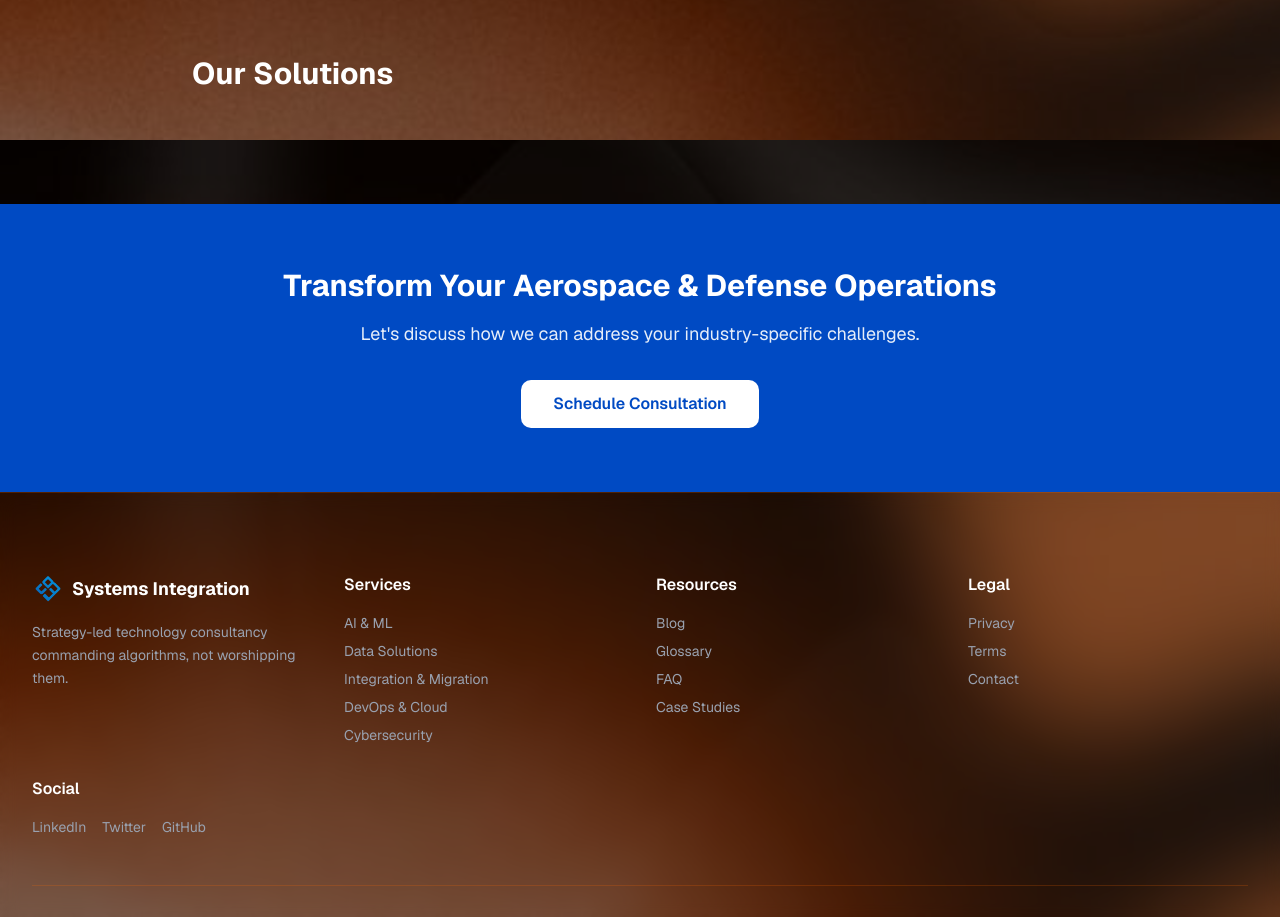
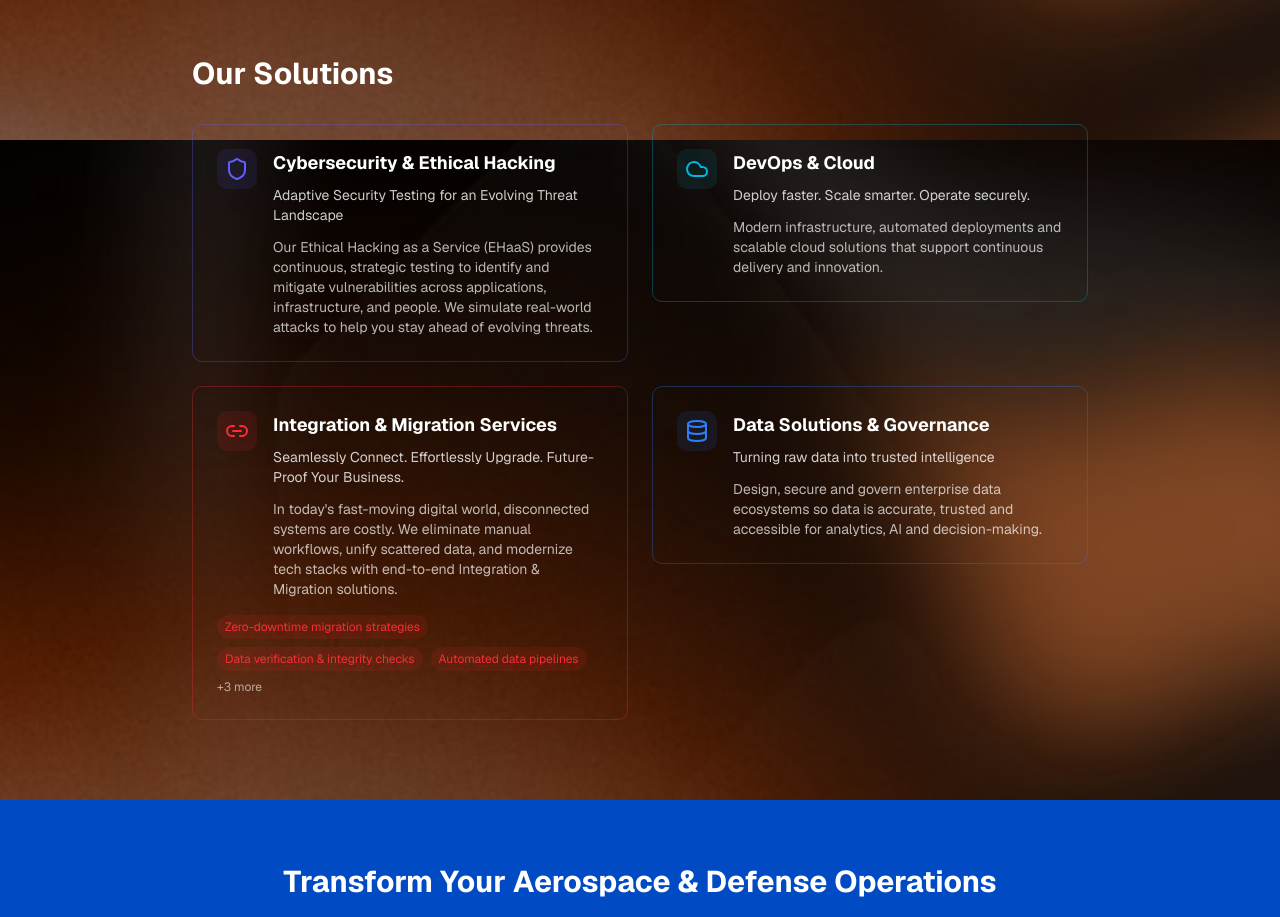
Before and after one commit to usmansiddiquisi139-ux/Website, a Next.js app: page /industries/aerospace in a window 1280 px wide. Shown: the part 660-1577 px from the top of the page. Built offline with nearby package versions, Linux system fonts and the light colour scheme.

Commit message:
fix(routing): update [slug] pages for industries, blog, and portfolio
- Fixed async params handling for Next.js 16 compatibility

- Improved TypeScript types and metadata generation

```diff
--- a/app/industries/[slug]/IndustryClientPage.tsx
+++ b/app/industries/[slug]/IndustryClientPage.tsx
@@ -5,6 +5,7 @@ import { Footer } from "@/components/footer"
 import Link from "next/link"
 import { notFound } from "next/navigation"
 import { useEffect } from "react"
+import { ArrowRight } from "lucide-react"
 import { services as allServices } from "@/lib/services-data"
 
 // Helper to map color key to useful tailwind class fragments
@@ -23,7 +24,15 @@ const getColorClasses = (colorKey: string) => {
 
 
 
-export default function IndustryClientPage({ params, industry }: { params: any; industry: any }) {
+interface Industry {
+  name: string;
+  description: string;
+  challenges: string[];
+  solutions: string[];
+  caseStudies: any[];
+}
+
+export default function IndustryClientPage({ params, industry }: { params: { slug: string }; industry: Industry }) {
   if (!industry) {
     notFound()
   }
@@ -32,10 +41,19 @@ export default function IndustryClientPage({ params, industry }: { params: any;
     window.scrollTo(0, 0)
   }, [params.slug])
 
+  console.log('Industry Data:', industry);
+  console.log('All Services:', allServices);
+
   // Map industry.solutions to the actual service objects
   const relatedServices = industry.solutions
-    .map((slug: string) => allServices.find((s) => s.slug === slug))
+    .map((slug: string) => {
+      const service = allServices.find((s) => s.slug === slug);
+      console.log(`Looking for service with slug "${slug}"`, service ? 'Found' : 'Not found');
+      return service;
+    })
     .filter(Boolean);
+
+  console.log('Related Services:', relatedServices);
 
   return (
     <main className="min-h-screen text-white relative">
@@ -80,13 +98,48 @@ export default function IndustryClientPage({ params, industry }: { params: any;
             {relatedServices.map((service: any) => {
               const color = service?.color ? service.color.replace(/^from-/, "") : "blue-500";
               const colorClasses = getColorClasses(color);
+
+              // Extract the icon component
+              const IconComponent = service.icon;
+
               return (
                 <Link key={service.slug} href={`/services/${service.slug}`}>
-                  <div className={`p-6 rounded-lg border ${colorClasses.border} bg-transparent hover:${colorClasses.bg} transition cursor-pointer group`}>
-                    <h3 className="font-bold text-lg text-white transition">{service.title}</h3>
-                    {service.headline && (
-                      <p className="mt-2 text-sm text-white/80">{service.headline}</p>
+                  <div className={`p-6 rounded-lg border ${colorClasses.border} bg-transparent hover:${colorClasses.bg} transition cursor-pointer group relative overflow-hidden`}>
+                    <div className="flex items-start space-x-4">
+                      {IconComponent && (
+                        <div className={`${colorClasses.text} p-2 rounded-lg ${colorClasses.bg}`}>
+                          <IconComponent className="w-6 h-6" />
+                        </div>
+                      )}
+                      <div className="flex-1">
+                        <h3 className="font-bold text-lg text-white transition group-hover:text-opacity-90">{service.title}</h3>
+                        {service.headline && (
+                          <p className="mt-2 text-sm text-white/80 group-hover:text-white/90">{service.headline}</p>
+                        )}
+                        {service.overview && (
+                          <p className="mt-3 text-sm text-white/70">{service.overview}</p>
+                        )}
+                      </div>
+                    </div>
+                    {/* Features Preview */}
+                    {service.features && service.features.length > 0 && (
+                      <div className="mt-4 space-y-2">
+                        <div className="flex flex-wrap gap-2">
+                          {service.features.slice(0, 3).map((feature: string, idx: number) => (
+                            <span key={idx} className={`text-xs ${colorClasses.text} ${colorClasses.bg} px-2 py-1 rounded-full`}>
+                              {feature}
+                            </span>
+                          ))}
+                          {service.features.length > 3 && (
+                            <span className="text-xs text-white/60">+{service.features.length - 3} more</span>
+                          )}
+                        </div>
+                      </div>
                     )}
+                    {/* Subtle arrow indicator */}
+                    <div className={`absolute bottom-4 right-4 opacity-0 group-hover:opacity-100 transition-opacity ${colorClasses.text}`}>
+                      <ArrowRight className="w-5 h-5" />
+                    </div>
                   </div>
                 </Link>
               );
--- a/app/industries/[slug]/page.tsx
+++ b/app/industries/[slug]/page.tsx
@@ -1,5 +1,6 @@
 import type { Metadata } from "next"
 import IndustryClientPage from "./IndustryClientPage"
+import { notFound } from "next/navigation"
 
 const industryData = {
   healthcare: {
@@ -11,7 +12,7 @@ const industryData = {
       "Real-time data analytics for patient outcomes",
       "Cybersecurity threats and data breaches",
     ],
-    solutions: ["data", "ai-ml", "integration", "security"],
+    solutions: ["data-solutions-governance", "ai-ml-learning-automation", "integration-migration-services", "ethical-hacking-as-a-service"],
     caseStudies: [],
   },
   fintech: {
@@ -23,7 +24,7 @@ const industryData = {
       "Fraud detection and prevention",
       "Zero-downtime system migrations",
     ],
-    solutions: ["data", "ai-ml", "security", "devops"],
+    solutions: ["data-solutions-governance", "ai-ml-learning-automation", "ethical-hacking-as-a-service", "devops-cloud"],
     caseStudies: [],
   },
   manufacturing: {
@@ -35,7 +36,7 @@ const industryData = {
       "Supply chain visibility and optimization",
       "Legacy OT/IT system integration",
     ],
-    solutions: ["data", "ai-ml", "integration", "devops"],
+    solutions: ["data-solutions-governance", "ai-ml-learning-automation", "integration-migration-services", "devops-cloud"],
     caseStudies: [],
   },
   "oil-gas": {
@@ -47,7 +48,7 @@ const industryData = {
       "Safety and environmental compliance",
       "Cost optimization in volatile markets",
     ],
-    solutions: ["data", "ai-ml", "integration", "devops"],
+    solutions: ["data-solutions-governance", "ai-ml-learning-automation", "integration-migration-services", "devops-cloud"],
     caseStudies: [],
   },
   aerospace: {
@@ -59,7 +60,7 @@ const industryData = {
       "Complex supply chain and supplier management",
       "Legacy system modernization",
     ],
-    solutions: ["security", "devops", "integration", "data"],
+    solutions: ["ethical-hacking-as-a-service", "devops-cloud", "integration-migration-services", "data-solutions-governance"],
     caseStudies: [],
   },
   education: {
@@ -71,7 +72,7 @@ const industryData = {
       "Analytics for student success and retention",
       "Integration of third-party educational tools",
     ],
-    solutions: ["data", "ai-ml", "integration", "security"],
+    solutions: ["data-solutions-governance", "ai-ml-learning-automation", "integration-migration-services", "ethical-hacking-as-a-service"],
     caseStudies: [],
   },
   transport: {
@@ -83,7 +84,7 @@ const industryData = {
       "Supply chain and route optimization",
       "IoT integration across distributed assets",
     ],
-    solutions: ["data", "ai-ml", "devops", "integration"],
+    solutions: ["data-solutions-governance", "ai-ml-learning-automation", "devops-cloud", "integration-migration-services"],
     caseStudies: [],
   },
   "real-estate": {
@@ -95,7 +96,7 @@ const industryData = {
       "IoT sensors and smart building systems",
       "Cloud migration of legacy platforms",
     ],
-    solutions: ["data", "integration", "devops", "ai-ml"],
+    solutions: ["data-solutions-governance", "integration-migration-services", "devops-cloud", "ai-ml-learning-automation"],
     caseStudies: [],
   },
 }
@@ -106,7 +107,7 @@ export async function generateStaticParams() {
 
 export async function generateMetadata({ params }: { params: Promise<{ slug: string }> }): Promise<Metadata> {
   const { slug } = await params
-  const industry = industryData[slug as keyof typeof industryData]
+  const industry = industryData[slug as keyof typeof industryData];
   if (!industry) return {}
   return {
     title: `${industry.name} Solutions | Systems Integration`,
@@ -116,6 +117,15 @@ export async function generateMetadata({ params }: { params: Promise<{ slug: str
 
 export default async function IndustryPage({ params }: { params: Promise<{ slug: string }> }) {
   const { slug } = await params
+  if (!slug) {
+    notFound()
+  }
+
   const industry = industryData[slug as keyof typeof industryData]
+
+  if (!industry) {
+    notFound()
+  }
+
   return <IndustryClientPage industry={industry} params={{ slug }} />
 }
```
